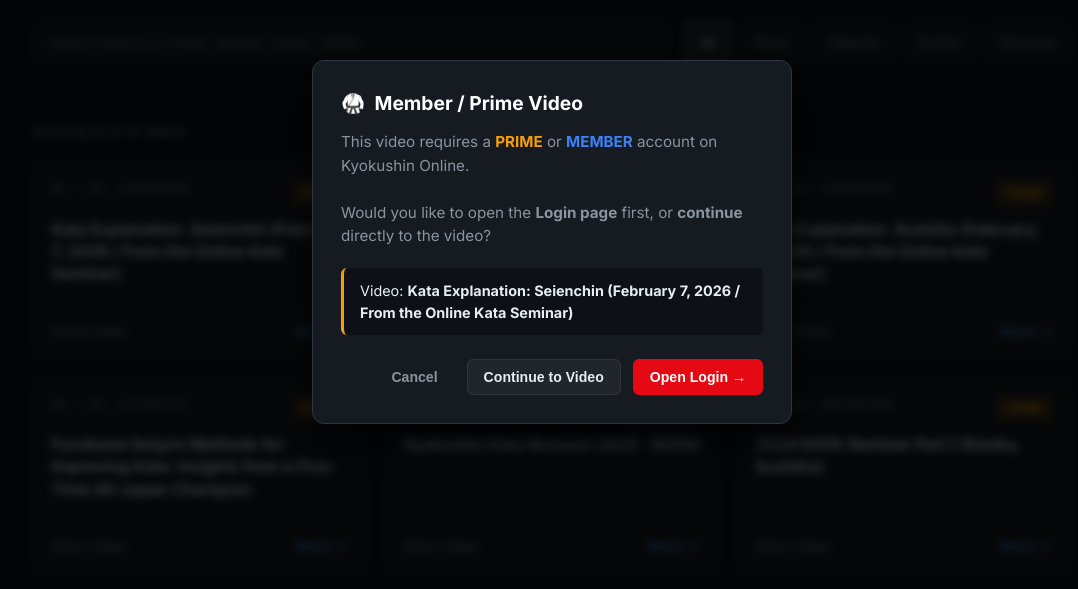
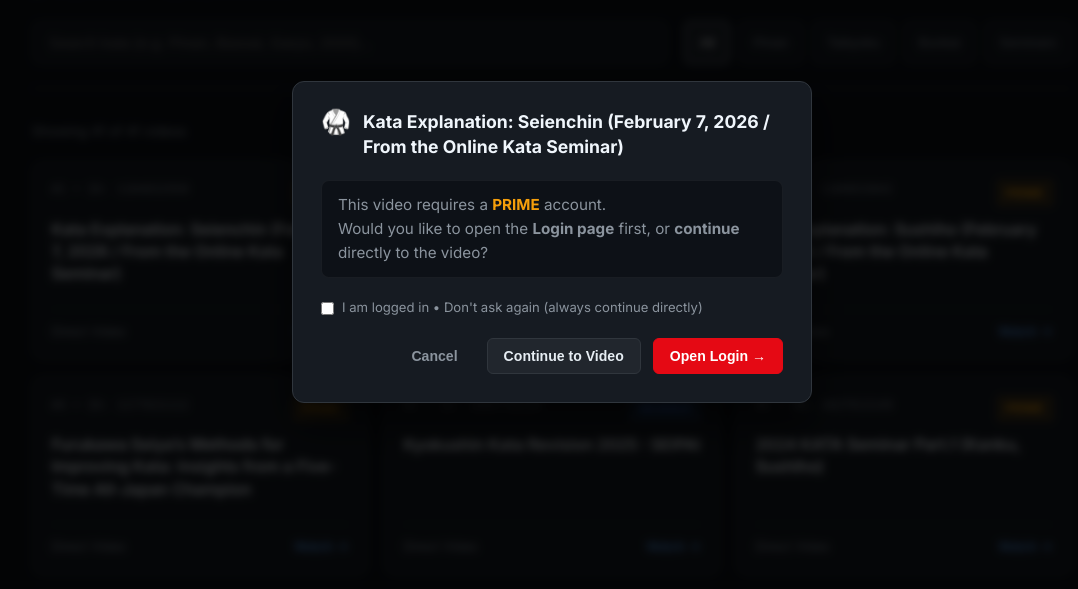
Before and after one commit to abugov/kyokusin-net-kata, a plain HTML site: page index.html in a window 1280 px wide. Both pictures are taken after a click on the element 288 px from the left and 418 px from the top of the page. Shown: the part 158-747 px from the top of the page, without its empty margins (88-1166 px from the left). Drawn offline with Linux system fonts and the light colour scheme.

Commit message:
feat: show video name next to doggi emoji, remove redundant video line, add remember checkbox

```diff
--- a/index.html
+++ b/index.html
@@ -230,7 +230,7 @@
       gap: 0.25rem;
     }
 
-    /* Clean Modal */
+    /* Modal */
     .modal-backdrop {
       position: fixed;
       top: 0;
@@ -250,7 +250,7 @@
       background: var(--card-bg);
       border: 1px solid var(--border);
       border-radius: 12px;
-      max-width: 480px;
+      max-width: 520px;
       width: 100%;
       padding: 1.75rem;
       box-shadow: 0 20px 40px rgba(0,0,0,0.6);
@@ -258,29 +258,36 @@
 
     .modal-head {
       display: flex;
-      align-items: center;
-      gap: 0.6rem;
-      font-size: 1.2rem;
+      align-items: flex-start;
+      gap: 0.75rem;
+      font-size: 1.15rem;
       font-weight: 700;
       color: #fff;
-      margin-bottom: 0.75rem;
+      margin-bottom: 1.25rem;
+      line-height: 1.4;
+    }
+
+    .modal-head .doggi {
+      font-size: 1.5rem;
+      flex-shrink: 0;
+      line-height: 1;
+    }
+
+    .modal-head .video-name {
+      color: #f0f6fc;
+      font-size: 1.1rem;
+      word-break: break-word;
     }
 
     .modal-body {
       font-size: 0.95rem;
       color: var(--text-muted);
-      line-height: 1.55;
+      line-height: 1.6;
       margin-bottom: 1.25rem;
-    }
-
-    .modal-target {
+      padding: 0.75rem 1rem;
       background: var(--bg);
-      border-left: 3px solid var(--badge-prime);
-      padding: 0.75rem 1rem;
-      border-radius: 6px;
-      margin-bottom: 1.5rem;
-      font-size: 0.9rem;
-      color: var(--text);
+      border-radius: 8px;
+      border: 1px solid rgba(255, 255, 255, 0.05);
     }
 
     .modal-foot {
@@ -328,6 +335,16 @@
 
     .btn-action.login:hover {
       background: #f40612;
+    }
+
+    .remember-choice {
+      display: flex;
+      align-items: center;
+      gap: 0.5rem;
+      font-size: 0.82rem;
+      color: var(--text-muted);
+      margin-bottom: 1.25rem;
+      cursor: pointer;
     }
 
     @media (max-width: 640px) {
@@ -908,16 +925,17 @@
   <div class="modal-backdrop" id="authModal">
     <div class="modal-card">
       <div class="modal-head">
-        <span>🥋</span>
-        <span id="modalTitle">Member / Prime Video</span>
+        <span class="doggi">🥋</span>
+        <span class="video-name" id="modalVideoName"></span>
       </div>
       <div class="modal-body">
-        This video requires a <strong id="modalBadgeText" style="color:#f59e0b">PRIME</strong> or <strong style="color:#3b82f6">MEMBER</strong> account on Kyokushin Online.<br><br>
+        This video requires a <strong id="modalBadgeText" style="color:#f59e0b">PRIME</strong> account.<br>
         Would you like to open the <strong>Login page</strong> first, or <strong>continue</strong> directly to the video?
       </div>
-      <div class="modal-target">
-        Video: <strong id="modalKataName"></strong>
-      </div>
+      <label class="remember-choice">
+        <input type="checkbox" id="dontAskAgainCheckbox">
+        I am logged in &bull; Don't ask again (always continue directly)
+      </label>
       <div class="modal-foot">
         <button class="btn-action cancel" onclick="closeModal()">Cancel</button>
         <button class="btn-action continue" onclick="proceedToVideo()">Continue to Video</button>
@@ -937,11 +955,17 @@
       const badge = card.getAttribute('data-badge');
       const title = card.querySelector('.kata-title').innerText;
 
-      // If it is a PRIME or MEMBER video, always ask whether to open login or continue
+      // If user selected "Don't ask again", open directly
+      if (localStorage.getItem('kyokushin_always_continue') === 'true') {
+        window.open(url, '_blank');
+        return;
+      }
+
+      // If it is a PRIME or MEMBER video, ask whether to open login or continue
       if (badge === 'PRIME' || badge === 'MEMBER') {
         pendingVideoUrl = url;
         document.getElementById('modalBadgeText').innerText = badge;
-        document.getElementById('modalKataName').innerText = title;
+        document.getElementById('modalVideoName').innerText = title;
         document.getElementById('authModal').style.display = 'flex';
       } else {
         // Free / standard videos open directly
@@ -956,6 +980,10 @@
 
     function proceedToVideo() {
       const url = pendingVideoUrl;
+      const dontAsk = document.getElementById('dontAskAgainCheckbox').checked;
+      if (dontAsk) {
+        localStorage.setItem('kyokushin_always_continue', 'true');
+      }
       closeModal();
       if (url) window.open(url, '_blank');
     }
```
Also changed, not shown: build_page.js (+53 -25 lines).
